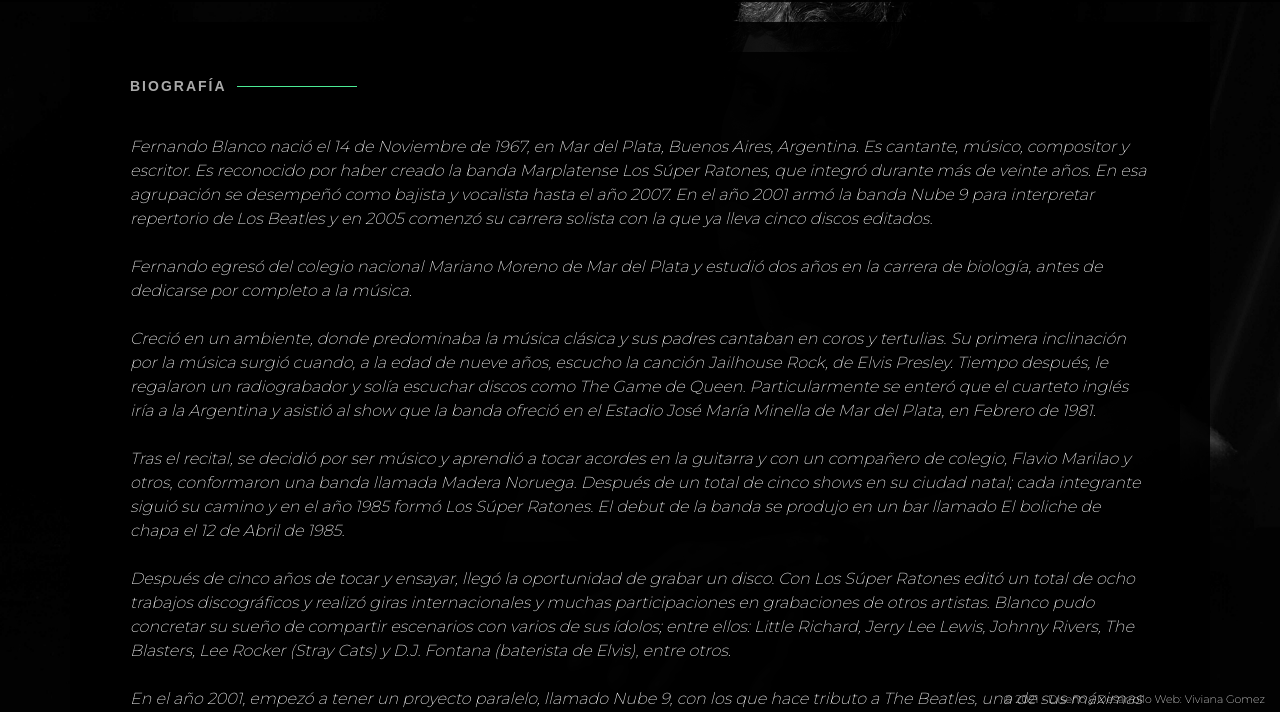
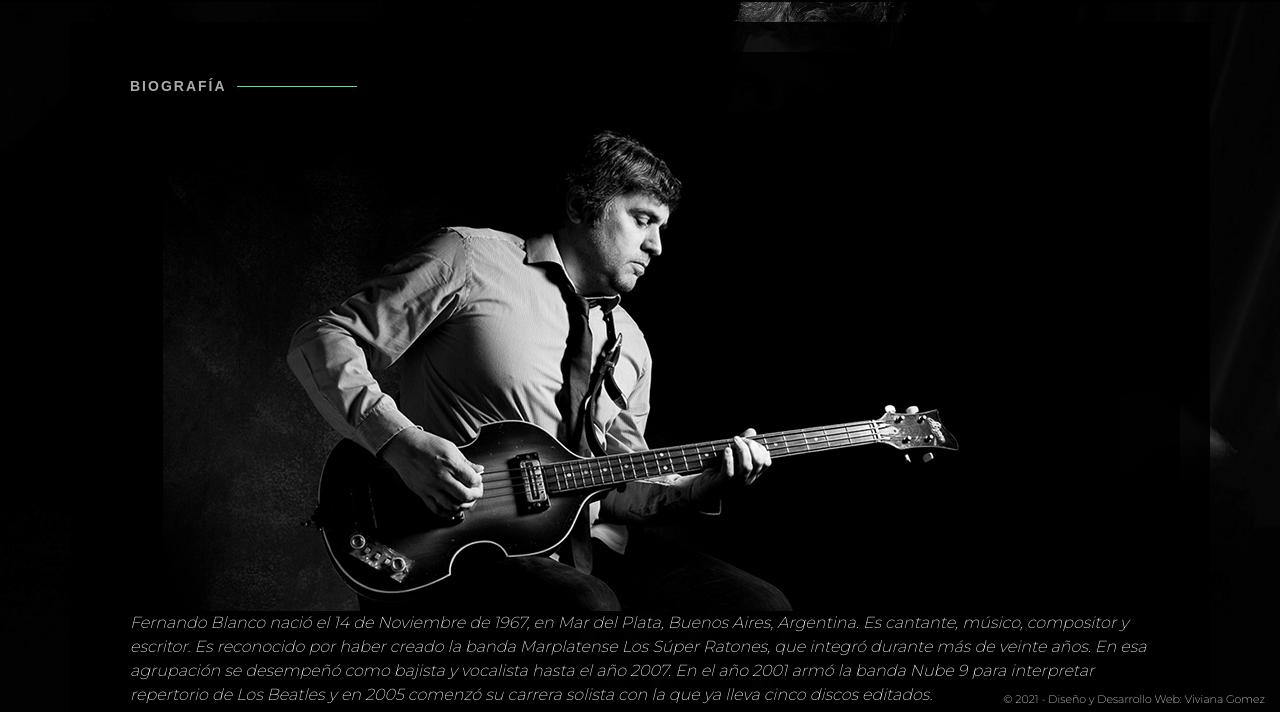
Before and after one commit to vgomez2021/Mod-3_Unidad-1, a plain HTML site: page sitio/bio.html in a window 1280 px wide. Shown: the part 78-790 px from the top of the page. Drawn offline with nearby package versions, Linux system fonts and the light colour scheme.

Commit message:
Update bio.html

```diff
--- a/sitio/bio.html
+++ b/sitio/bio.html
@@ -49,7 +49,7 @@
                 <div class="section-title">
                     <h2>Biografía</h2>
                 </div>
-                <center><img src="../fjb/img/bio.jpg" alt=""></center>
+                <center><img src="../sitio/img/bio.jpg" alt=""></center>
                 <p class="fst-italic">
 
                     Fernando Blanco nació el 14 de Noviembre de 1967, en Mar del Plata, Buenos Aires, Argentina. Es
```
